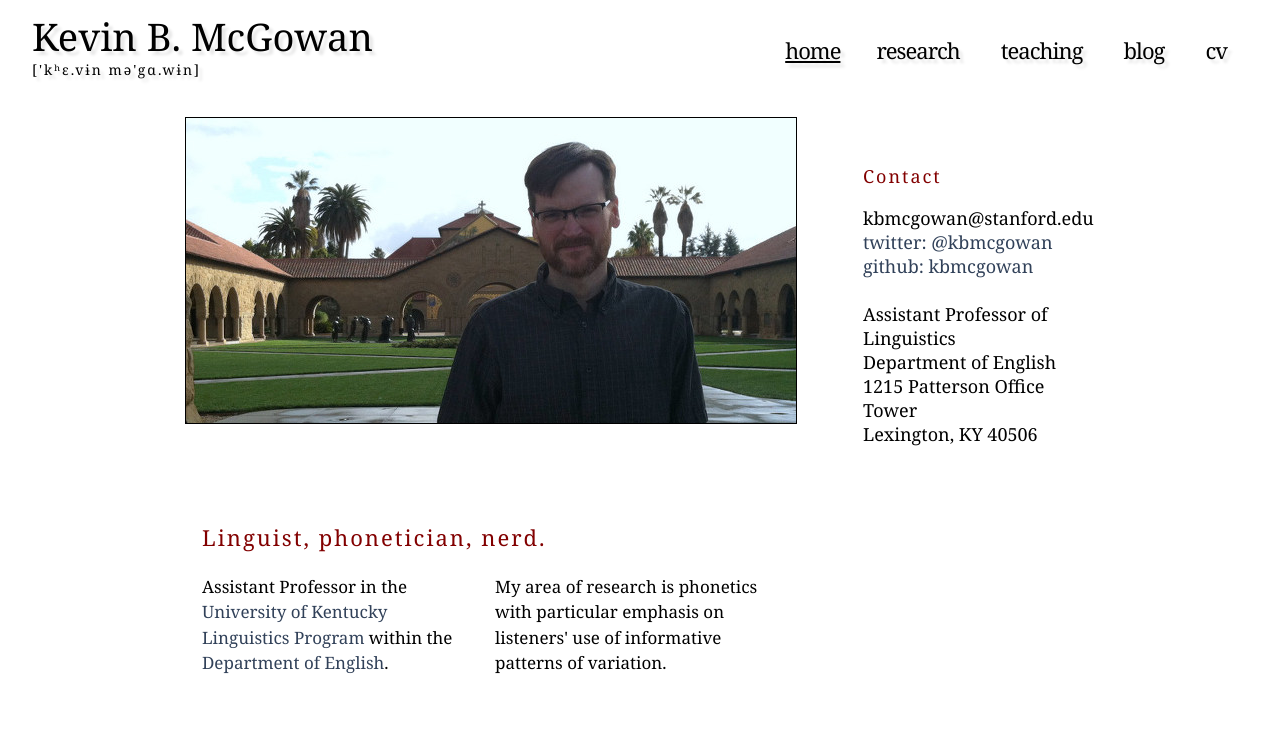
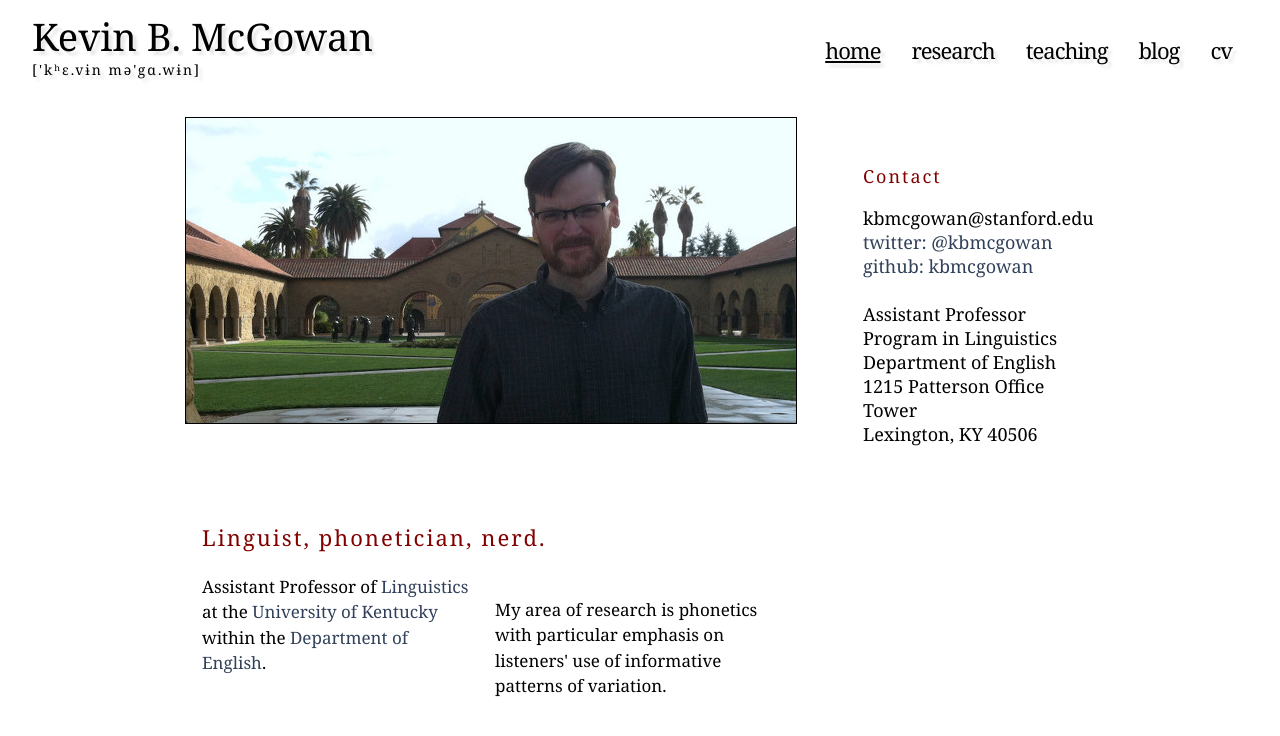
Before and after one commit to kbmcgowan/kbmcgowan.github.io, a Jekyll site: the page built from index.html, in a window 1280 px wide. Shown: the top 736 px of the page. Built offline with Jekyll 4.4.1, drawn with Linux system fonts in a browser that asks for light colours; nearby versions of some CDN libraries; some web fonts are replaced; library files that are not in the unit come from our copies.

Commit message:
should work slightly better on ipad

```diff
--- a/css/simple.css
+++ b/css/simple.css
@@ -181,7 +181,7 @@
 #menu {
 	float: right;
 	margin: 0 auto;
-	width: 600px;
+	width: 540px;
 	height: 70px;
 	font: normal 22px 'Poly', Georgia, serif;
 }
@@ -192,7 +192,7 @@
 	list-style: none;
 	float: right;
 	line-height: normal;
-	margin-left: 70px;
+	margin-left: 0px;
 	margin-right: 0px;
 	padding-right: 0px;
 	text-shadow: 4px 4px 3px rgba(0,0,0,0.1);
@@ -208,7 +208,7 @@
 	float: left;
 	height: 45px;
 	margin-right: 1px;
-	padding: 35px 20px 0px 20px;
+	padding: 35px 15px 0px 15px;
 	letter-spacing: -1px;
 	text-decoration: none;
 	text-align: center;
--- a/index.html
+++ b/index.html
@@ -12,8 +12,9 @@
 
     <div class="twocolumn">
 	<p>
-	Assistant Professor in the <a href="https://uky.edu/">University of Kentucky</a> <a href="https://linguistics.as.uky.edu/">Linguistics Program</a> within the <a href="https://english.as.uky.edu/">Department of English</a>.
+	Assistant Professor of <a href="https://linguistics.as.uky.edu/">Linguistics</a> at the <a href="https://uky.edu/">University of Kentucky</a> within the <a href="https://english.as.uky.edu/">Department of English</a>.
 	</p>
+	</br clear="both">
 
 	<p>
 	My area of research is phonetics with particular emphasis on listeners' use of informative patterns of variation.
```
Also changed, not shown: other parts of index.html (+2 -1 lines).
